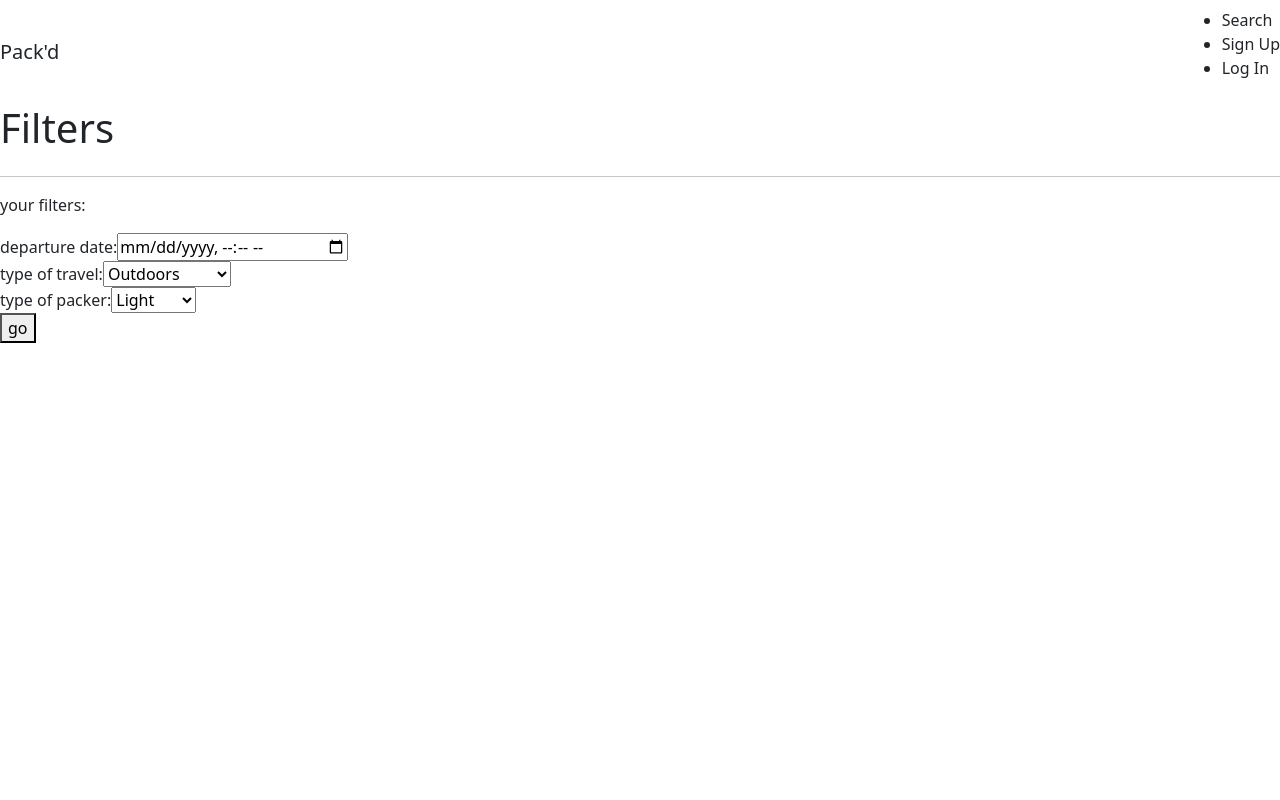
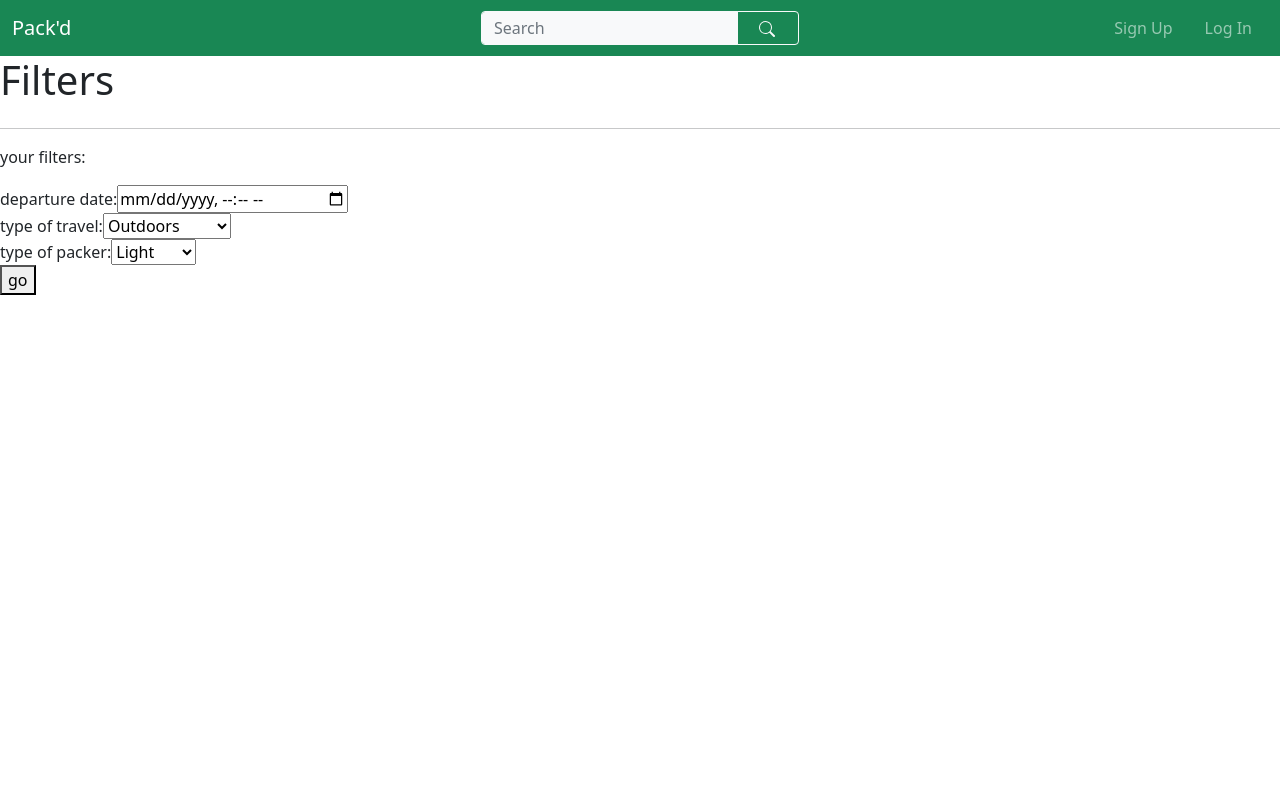
Before and after one commit to thurnye/pack-app, a Django app: page /search/new in a window 1280 px wide. Run offline with Django 3.2, Linux system fonts and the light colour scheme; some libraries are stand-ins or nearby versions.

Commit message:
index page + navbar search

```diff
--- a/main_app/static/css/style.css
+++ b/main_app/static/css/style.css
@@ -16,57 +16,3 @@ footer.page-footer {
     padding-top: 0;
     text-align: right;
 }
-
-
-:root {
-    --top-nav: #37209c;
-    --side-nav: white;
-    --background: rgb(239, 242, 250);
-    --heading-text: #37209c;
-}
-
-main {
-    display: flex;
-    background-color: var(--background);
-    height: 100%;
-    overflow-x: hidden;
-}
-
-content {
-    margin: 20px;
-    width: 90%;
-    font-size: 14px;
-    height: 100%;
-    transition: margin-left 0.3s;
-}
-
-content>div {
-    background-color: white;
-    border: 1px solid #e3e6f0;
-    border-radius: 20px;
-    padding: 10px;
-    box-shadow: 5px 5px 30px#c6c9d8;
-    height: 100%;
-    display: flex;
-    flex-direction: column;
-    align-items: center;
-    overflow: hidden;
-    margin-bottom: 20px;
-    min-width: 100%;
-}
-
-#top-nav {
-    background-color: var(--top-nav) !important;
-}
-
-a,
-a:hover,
-a:focus {
-    text-decoration: none;
-    color: inherit;
-}
-
-h6 {
-    text-align: center;
-    margin: 10px;
-}
--- a/main_app/templates/base.html
+++ b/main_app/templates/base.html
@@ -7,33 +7,51 @@
   <meta http-equiv="X-UA-Compatible" content="ie=edge">
   <title>Pack'd</title>
   <link href="https://cdn.jsdelivr.net/npm/bootstrap@5.0.0-beta3/dist/css/bootstrap.min.css" rel="stylesheet" integrity="sha384-eOJMYsd53ii+scO/bJGFsiCZc+5NDVN2yr8+0RDqr0Ql0h+rP48ckxlpbzKgwra6" crossorigin="anonymous">
-  <link href="https://fonts.googleapis.com/icon?family=Material+Icons" rel="stylesheet"/>
   <link rel="stylesheet" href="/static/css/style.css">
 
 </head>
   <body>
   <header>
-
-      <nav>
-        <div class="navbar navbar-inverse">
-          <div class="navbar-header">
-            <a class="navbar-brand" href="{% url 'home' %}">Pack'd</a>
+        <nav class="navbar navbar-expand-sm navbar-dark bg-success">
+            <div class="container-fluid py-1">
+                <ul class="navbar-nav">
+                    <li>
+                        <a class="navbar-brand" href="/">Pack'd</a>
+                    </li>
+                </ul>
+                <form action="{% url 'searched_city' %}" method="POST" class="d-flex position-absolute translate-middle-x start-50" id="search-form">
+                  {% csrf_token %}
+                  <div class="input-group">
+                      <input class="form-control py-1 btn-outline-light btn-light text-dark" type="search" placeholder="Search" aria-label="Search" name="query" id="searchTextField">
+                      <button class="btn btn-outline-light py-1" type="submit" arial-label="search" id="search-button">
+                          <svg xmlns="http://www.w3.org/2000/svg" width="36" height="18" fill="currentColor" class="bi bi-search" viewBox="0 0 18 18" id="basic-addon2">
+                              <path d="M11.742 10.344a6.5 6.5 0 1 0-1.397 1.398h-.001c.03.04.062.078.098.115l3.85 3.85a1 1 0 0 0 1.415-1.414l-3.85-3.85a1.007 1.007 0 0 0-.115-.1zM12 6.5a5.5 5.5 0 1 1-11 0 5.5 5.5 0 0 1 11 0z"/>
+                          </svg>
+                      </button>
                   </div>
-          <ul>
-            <li><a href="{% url 'search_city' %}">Search</a></li>
+                </form>
+                <ul class="navbar-nav ms  -auto">
                   {% if user.is_authenticated %}
-            <li><a href="{% url 'logout' %}">Log Out</a></li>
+                  <li class="d-flex align-items-center">
+                    <a href="{% url 'logout' %}" class="nav-link py-1 px-3 my-0">Log Out</a>
+                  </li>
                   {% else %}
-            <li><a href="{% url 'signup' %}">Sign Up</a></li>
-            <li><a href="{% url 'login' %}">Log In</a></li>
+                  <li class="d-flex align-items-center">
+                    <a href="{% url 'signup' %}" class="nav-link py-1 px-3 my-0">Sign Up</a>
+                  </li>
+                  <li class="d-flex align-items-center">
+                    <a href="{% url 'login' %}" class="nav-link py-1 px-3 my-0">Log In</a>
+                  </li>
                   {% endif %}
                 </ul>
             </div>
         </nav>
     </header>
-
     {% block content %}
     {% endblock %}
 
+
+  <script type ="text/javascript" src="https://maps.googleapis.com/maps/api/js?v=3.exp&key=AIzaSyABt5_xdXjRl4pFDKfdUtAM4Bv5lgt1vo8&libraries=places"></script>
+  <script type ="text/javascript" src="/static/javascript/base.js"></script>
 </body>
 </html>
```
Also changed, not shown: main_app/static/javascript/base.js (renamed from main_app/static/javascript/autocomplete.js). Lines whose indentation alone changed are shown as unchanged.
